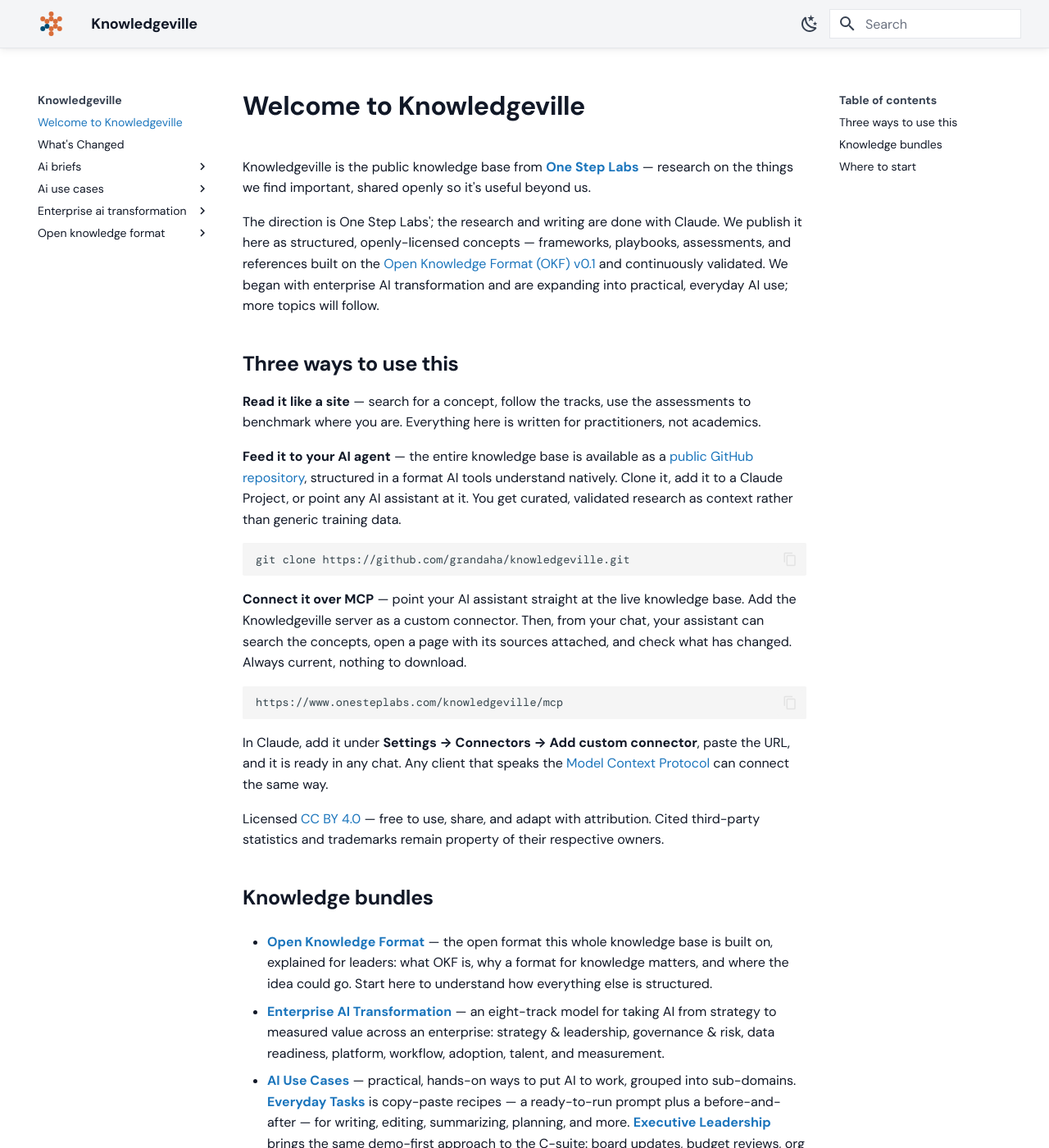
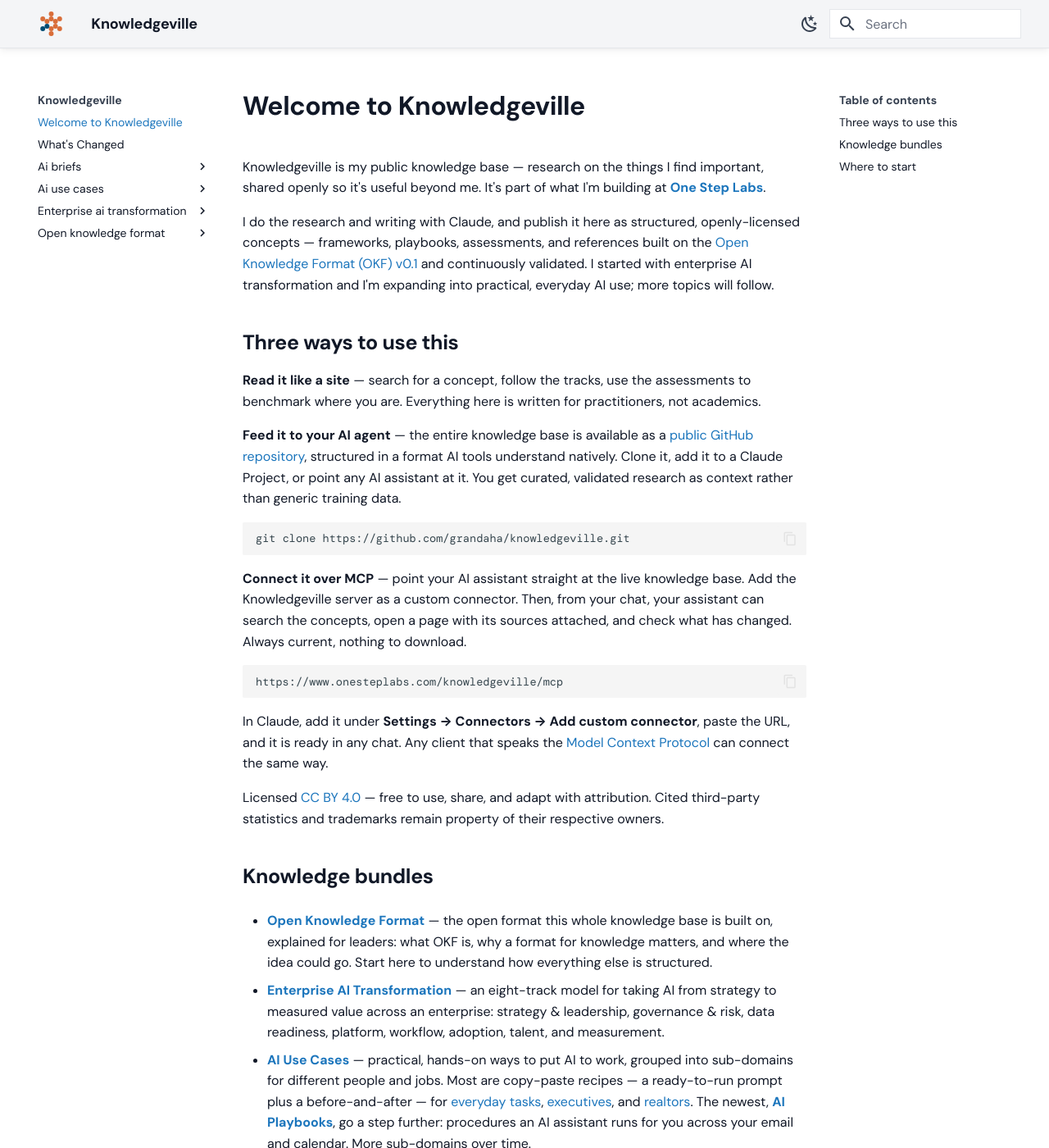
Before and after one commit to grandaha/knowledgeville, an MkDocs documentation site: the page built from published/index.md, in a window 1280 px wide and 1400 px high. Shown: the whole window at 82% size. Built offline with MkDocs 1.6.1 and Material for MkDocs 9.7.7, drawn with Linux system fonts in a browser that asks for light colours; some web fonts are replaced; some of the changed text lies outside the part shown.

Commit message:
Publish: sync content from workspace

```diff
--- a/published/index.md
+++ b/published/index.md
@@ -4,14 +4,14 @@ okf_version: "0.1"
 
 # Welcome to Knowledgeville
 
-Knowledgeville is the public knowledge base from **[One Step Labs](https://www.onesteplabs.com)** —
-research on the things we find important, shared openly so it's useful beyond us.
+Knowledgeville is my public knowledge base — research on the things I find important, shared openly
+so it's useful beyond me. It's part of what I'm building at **[One Step Labs](https://www.onesteplabs.com)**.
 
-The direction is One Step Labs'; the research and writing are done with Claude. We publish it here as
-structured, openly-licensed concepts — frameworks, playbooks, assessments, and references built on the
+I do the research and writing with Claude, and publish it here as structured, openly-licensed
+concepts — frameworks, playbooks, assessments, and references built on the
 [Open Knowledge Format (OKF) v0.1](https://github.com/GoogleCloudPlatform/knowledge-catalog/blob/main/okf/SPEC.md)
-and continuously validated. We began with enterprise AI transformation and are expanding into practical,
-everyday AI use; more topics will follow.
+and continuously validated. I started with enterprise AI transformation and I'm expanding into
+practical, everyday AI use; more topics will follow.
 
 ## Three ways to use this
 
@@ -45,12 +45,12 @@ Licensed [CC BY 4.0](https://creativecommons.org/licenses/by/4.0/) — free to u
   enterprise: strategy & leadership, governance & risk, data readiness, platform,
   workflow, adoption, talent, and measurement.
 
-- **[AI Use Cases](/ai-use-cases/index.md)** — practical, hands-on ways to put AI
-  to work, grouped into sub-domains. **[Everyday Tasks](/ai-use-cases/everyday-tasks/index.md)**
-  is copy-paste recipes — a ready-to-run prompt plus a before-and-after — for writing,
-  editing, summarizing, planning, and more. **[Executive Leadership](/ai-use-cases/executive-leadership/index.md)**
-  brings the same demo-first approach to the C-suite: board updates, budget reviews,
-  org calls, and the messages that can't land wrong.
+- **[AI Use Cases](/ai-use-cases/index.md)** — practical, hands-on ways to put AI to work,
+  grouped into sub-domains for different people and jobs. Most are copy-paste recipes — a
+  ready-to-run prompt plus a before-and-after — for [everyday tasks](/ai-use-cases/everyday-tasks/index.md),
+  [executives](/ai-use-cases/executive-leadership/index.md), and [realtors](/ai-use-cases/realtors/index.md).
+  The newest, **[AI Playbooks](/ai-use-cases/ai-playbooks/index.md)**, go a step further: procedures
+  an AI assistant runs for you across your email and calendar. More sub-domains over time.
 
 - **[AI Briefs](/ai-briefs/index.md)** — plain-language briefs of the AI work you won't read
   in full, in two kinds: **research briefs** of notable papers (what a study found and how much
```
Also changed, not shown: published/changelog.md (+8 -1 lines), 1 other file.
